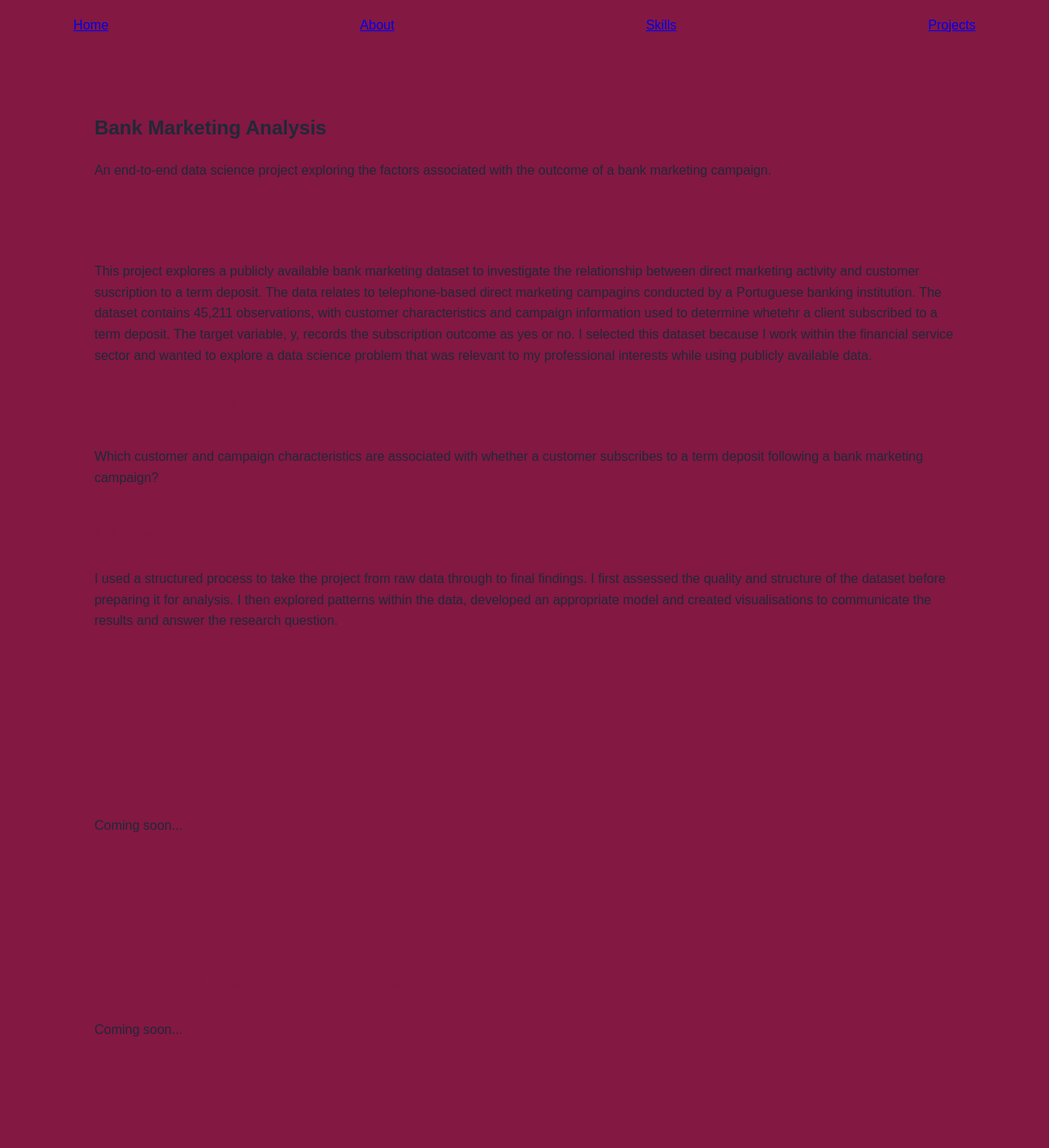
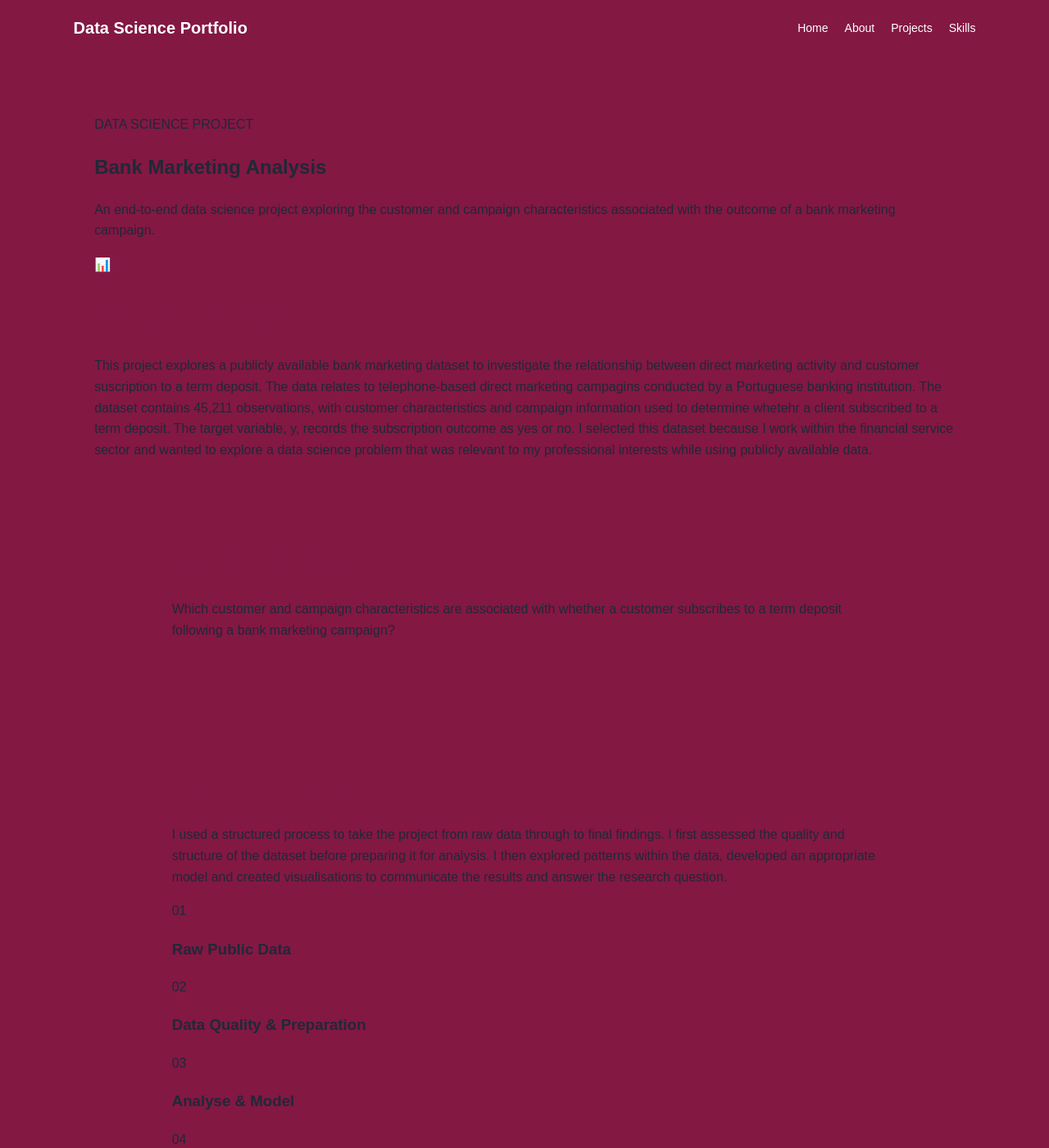
Before and after one commit to DataScienceStudent11/practice, a Jekyll site: the page project1.html, which Jekyll copies as it is, in a window 1280 px wide and 1400 px high. Shown: the whole window at 82% size. Built offline with Jekyll 4.4.1, drawn with Linux system fonts in a browser that asks for light colours; some of the changed text lies outside the part shown.

Commit message:
Refactor project1.html for better structure and styling

```diff
--- a/project1.html
+++ b/project1.html
@@ -10,14 +10,18 @@
     <link rel="stylesheet" href="style.css">
 </head>
 
-<body>
+<body class="project-page">
 
     <!-- Navigation -->
     <nav>
+    <div class="logo">Data Science Portfolio</div>
+
+    <div class="nav-links">
         <a href="index.html">Home</a>
         <a href="index.html#about">About</a>
+        <a href="index.html#projects">Projects</a>
         <a href="index.html#skills">Skills</a>
-        <a href="index.html#projects">Projects</a>
+    </div>
 </nav>
 
 
@@ -26,13 +30,25 @@
 
         <section class="project-overview">
 
+            <header class="project-hero">
+
+    <div class="project-hero-text">
+
+        <p class="project-label">DATA SCIENCE PROJECT</p>
+
         <h1>Bank Marketing Analysis</h1>
 
         <p>
-                An end-to-end data science project exploring the factors
-                associated with the outcome of a bank marketing campaign.
+            An end-to-end data science project exploring the customer
+            and campaign characteristics associated with the outcome
+            of a bank marketing campaign.
         </p>
 
+    </div>
+
+    <div class="project-icon">📊</div>
+
+</header>
             <h2>Project Overview</h2>
 
             <p>
@@ -42,18 +58,61 @@
             </p>
 
 
+           <section class="research-question">
+
     <h2>Research Question</h2>
 
+    <div class="question-box">
         <p>
-                Which customer and campaign characteristics are associated with whether a customer subscribes to a term deposit following a bank marketing campaign?
+            Which customer and campaign characteristics are associated
+            with whether a customer subscribes to a term deposit following
+            a bank marketing campaign?
         </p>
+    </div>
 
+</section>
+
+<section class="project-process">
 
     <h2>Project Process</h2>
 
     <p>
-                I used a structured process to take the project from raw data through to final findings. I first assessed the quality and structure of the dataset before preparing it for analysis. I then explored patterns within the data, developed an appropriate model and created visualisations to communicate the results and answer the research question.
+        I used a structured process to take the project from raw data through
+        to final findings. I first assessed the quality and structure of the
+        dataset before preparing it for analysis. I then explored patterns
+        within the data, developed an appropriate model and created
+        visualisations to communicate the results and answer the research
+        question.
     </p>
+
+    <div class="process-container">
+
+        <div class="process-step">
+            <span>01</span>
+            <h3>Raw Public Data</h3>
+        </div>
+
+        <div class="process-step">
+            <span>02</span>
+            <h3>Data Quality & Preparation</h3>
+        </div>
+
+        <div class="process-step">
+            <span>03</span>
+            <h3>Analyse & Model</h3>
+        </div>
+
+        <div class="process-step">
+            <span>04</span>
+            <h3>Visualise</h3>
+        </div>
+
+        <div class="process-step">
+            <span>05</span>
+            <h3>Explain Findings</h3>
+        </div>
+
+    </div>
 
 </section>
 
```
Lines whose indentation alone changed are shown as unchanged.
